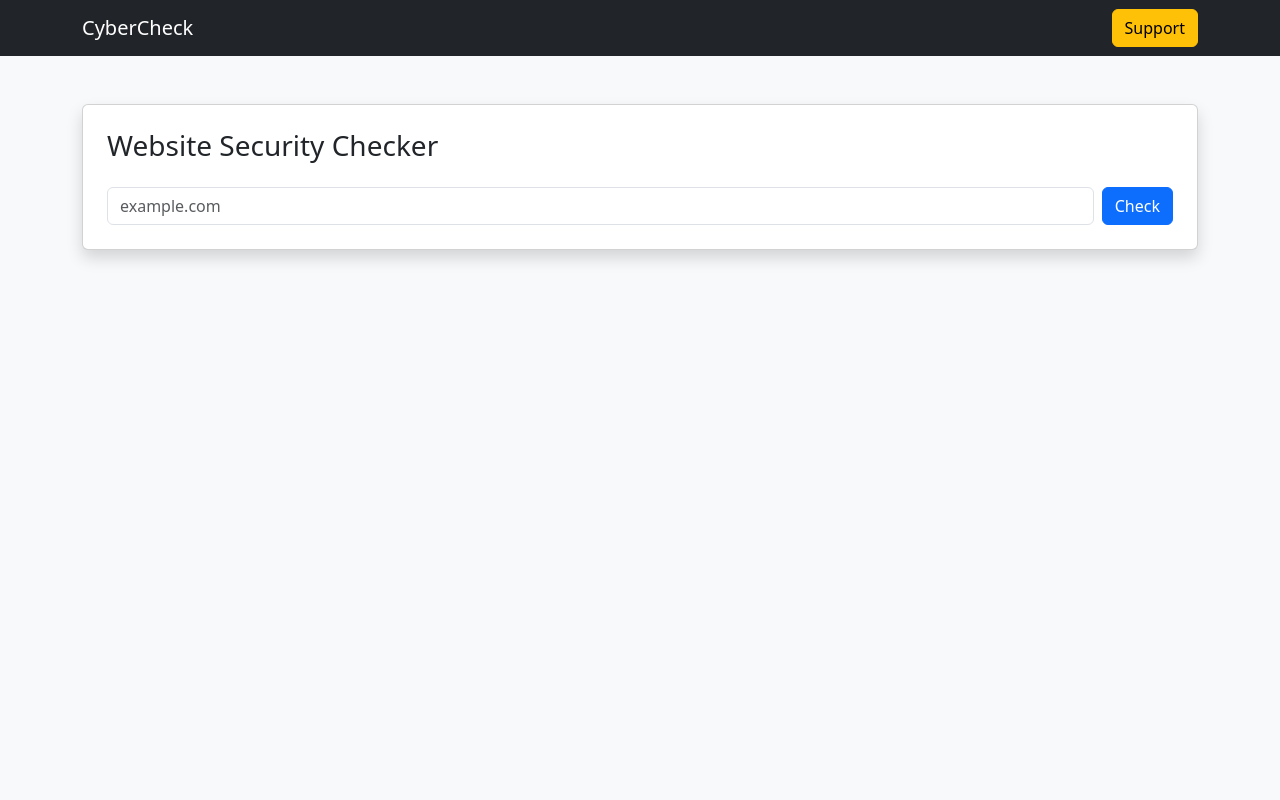
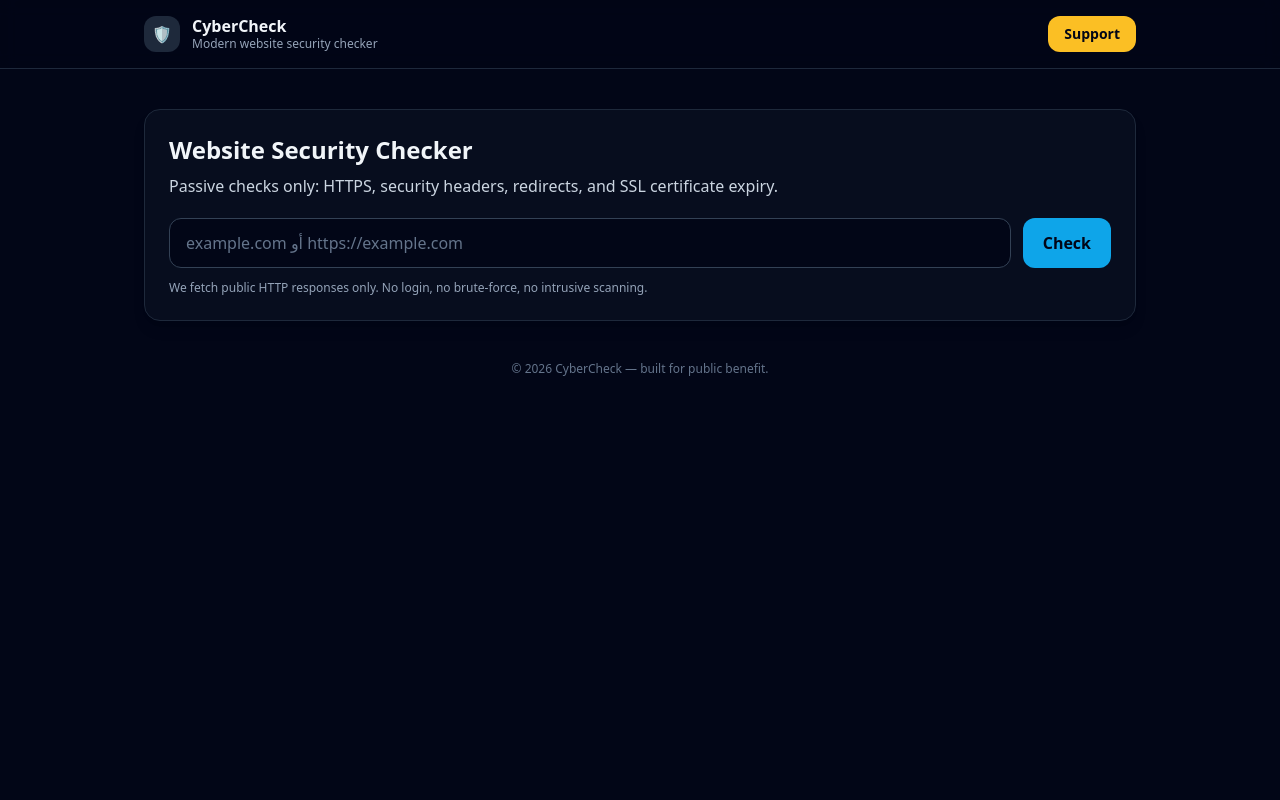
Before and after one commit to abdullahdevv/cybercheck, a Flask app: page / in a window 1280 px wide. Run offline with Flask 3, Linux system fonts and the light colour scheme; some libraries are stand-ins or nearby versions.

Commit message:
V2: modern UI + grade + redirects + SSL expiry + gunicorn

```diff
--- a/app.py
+++ b/app.py
@@ -1,17 +1,18 @@
 from flask import Flask, request, render_template
 import requests
 from urllib.parse import urlparse
-from datetime import datetime
+from datetime import datetime, timezone
+import socket, ssl
 
 app = Flask(__name__)
 
 RECOMMENDED = [
-    "Strict-Transport-Security",
-    "Content-Security-Policy",
-    "X-Frame-Options",
-    "X-Content-Type-Options",
-    "Referrer-Policy",
-    "Permissions-Policy",
+    ("Strict-Transport-Security", "Enforces HTTPS (HSTS) to prevent downgrade attacks."),
+    ("Content-Security-Policy", "Helps mitigate XSS and content injection."),
+    ("X-Frame-Options", "Protects against clickjacking."),
+    ("X-Content-Type-Options", "Prevents MIME sniffing."),
+    ("Referrer-Policy", "Controls referrer information leakage."),
+    ("Permissions-Policy", "Restricts powerful browser features."),
 ]
 
 DONATE_URL = "https://buymeacoffee.com/cyberguard"
@@ -22,51 +23,124 @@ def normalize_url(u: str) -> str:
         u = "https://" + u
     return u
 
+def get_cert_expiry(hostname: str, port: int = 443, timeout: int = 5):
+    """Passive SSL cert expiry check. Returns (days_left, not_after_str) or (None, None)."""
+    try:
+        ctx = ssl.create_default_context()
+        with socket.create_connection((hostname, port), timeout=timeout) as sock:
+            with ctx.wrap_socket(sock, server_hostname=hostname) as ssock:
+                cert = ssock.getpeercert()
+        not_after = cert.get("notAfter")
+        if not not_after:
+            return None, None
+        # Example format: 'Jun 15 12:00:00 2026 GMT'
+        dt = datetime.strptime(not_after, "%b %d %H:%M:%S %Y %Z").replace(tzinfo=timezone.utc)
+        days_left = (dt - datetime.now(timezone.utc)).days
+        return days_left, not_after
+    except Exception:
+        return None, None
+
+def grade_from_score(score: int) -> str:
+    if score >= 90: return "A"
+    if score >= 75: return "B"
+    if score >= 55: return "C"
+    return "D"
+
 @app.route("/", methods=["GET", "POST"])
 def index():
     result = None
 
     if request.method == "POST":
-        url = normalize_url(request.form["url"])
-        parsed = urlparse(url)
-        https = (parsed.scheme == "https")
+        raw = request.form["url"]
+        url = normalize_url(raw)
 
-        headers = {}
-        missing = RECOMMENDED.copy()
+        headers_found = {}
+        missing = []
+        tips = []
         error = None
+        redirects = []
         score = 0
 
         try:
-            r = requests.get(url, timeout=10, allow_redirects=True)
+            r = requests.get(url, timeout=12, allow_redirects=True, headers={"User-Agent": "CyberCheck/1.0"})
+            final_url = r.url  # بعد الريدايركت
+            parsed = urlparse(final_url)
+            hostname = parsed.hostname or ""
+            https = (parsed.scheme == "https")
 
-            # نقاط HTTPS
+            # Redirect chain
+            redirects = [resp.url for resp in r.history] + [r.url] if r.history else [r.url]
+
+            # HTTPS points
             if https:
                 score += 20
+            else:
+                tips.append("Your site is not using HTTPS. Enable TLS/SSL and redirect HTTP → HTTPS.")
 
-            # فحص الهيدرز
-            for h in RECOMMENDED:
+            # Header checks (80 points total)
+            per_header = 80 // len(RECOMMENDED)
+            for h, why in RECOMMENDED:
                 if h in r.headers:
-                    headers[h] = r.headers.get(h)
-                    if h in missing:
-                        missing.remove(h)
+                    headers_found[h] = r.headers.get(h)
+                    score += per_header
+                else:
+                    missing.append({"name": h, "why": why})
 
-            # نقاط الهيدرز (80%)
-            score += (len(headers) * 80) // len(RECOMMENDED)
+            # Cert expiry (optional bonus/penalty signals - لا يغير السكور كثير)
+            cert_days, cert_not_after = (None, None)
+            if https and hostname:
+                cert_days, cert_not_after = get_cert_expiry(hostname)
+                if cert_days is not None:
+                    if cert_days < 0:
+                        tips.append("SSL certificate appears expired. Renew it ASAP.")
+                    elif cert_days <= 14:
+                        tips.append(f"SSL certificate expires soon ({cert_days} days). Plan renewal.")
+                else:
+                    tips.append("Could not read SSL certificate expiry (might be blocked or non-standard setup).")
 
-            if not headers:
-                headers = {"(none found)": "No recommended security headers detected"}
+            # Clamp score
+            score = max(0, min(100, score))
+            grade = grade_from_score(score)
+
+            # Extra helpful tips based on missing
+            if any(m["name"] == "Content-Security-Policy" for m in missing):
+                tips.append("Consider adding a strict Content-Security-Policy (start with report-only if needed).")
+            if any(m["name"] == "Strict-Transport-Security" for m in missing) and https:
+                tips.append("Enable HSTS to enforce HTTPS after first visit.")
+
+            if not headers_found:
+                headers_found = {"(none found)": "No recommended security headers detected."}
+
+            result = {
+                "input": raw,
+                "final_url": final_url,
+                "https": https,
+                "headers": headers_found,
+                "missing": missing,
+                "tips": tips,
+                "score": score,
+                "grade": grade,
+                "redirects": redirects,
+                "cert_days": cert_days,
+                "cert_not_after": cert_not_after,
+                "error": error,
+            }
 
         except Exception as e:
-            error = str(e)
-
-        result = {
-            "url": url,
-            "https": https,
-            "headers": headers,
-            "missing": missing,
-            "error": error,
-            "score": score
-        }
+            result = {
+                "input": raw,
+                "final_url": url,
+                "https": False,
+                "headers": {},
+                "missing": [],
+                "tips": [],
+                "score": 0,
+                "grade": "D",
+                "redirects": [],
+                "cert_days": None,
+                "cert_not_after": None,
+                "error": str(e),
+            }
 
     return render_template(
         "index.html",
--- /dev/null
+++ b/requirements.txt
@@ -0,0 +1,3 @@
+flask==3.1.2
+requests==2.32.5
+gunicorn==22.0.0
--- a/templates/index.html
+++ b/templates/index.html
@@ -1,55 +1,174 @@
 <!doctype html>
-<html>
+<html lang="en" class="h-full">
 <head>
   <meta charset="utf-8">
+  <meta name="viewport" content="width=device-width, initial-scale=1">
   <title>CyberCheck</title>
-  <link href="https://cdn.jsdelivr.net/npm/bootstrap@5.3.3/dist/css/bootstrap.min.css" rel="stylesheet">
+  <script src="https://cdn.tailwindcss.com"></script>
 </head>
-<body class="bg-light">
 
-<nav class="navbar navbar-dark bg-dark">
-  <div class="container">
-    <span class="navbar-brand">CyberCheck</span>
-    <a class="btn btn-warning" href="{{ donate_url }}" target="_blank">Support</a>
+<body class="h-full bg-slate-950 text-slate-100">
+  <!-- Top bar -->
+  <header class="border-b border-slate-800 bg-slate-950/60 backdrop-blur">
+    <div class="mx-auto max-w-5xl px-4 py-4 flex items-center justify-between">
+      <div class="flex items-center gap-3">
+        <div class="h-9 w-9 rounded-xl bg-slate-800 grid place-items-center">🛡️</div>
+        <div>
+          <div class="font-semibold leading-5">CyberCheck</div>
+          <div class="text-xs text-slate-400">Modern website security checker</div>
         </div>
-</nav>
+      </div>
+      <a class="rounded-xl bg-amber-400 px-4 py-2 text-sm font-semibold text-slate-950 hover:bg-amber-300"
+         href="{{ donate_url }}" target="_blank" rel="noopener">
+        Support
+      </a>
+    </div>
+  </header>
 
-<div class="container py-5">
-  <div class="card p-4 shadow">
-    <h3>Website Security Checker</h3>
-    <form method="post" class="d-flex gap-2 mt-3">
-      <input name="url" class="form-control" placeholder="example.com" required>
-      <button class="btn btn-primary">Check</button>
+  <main class="mx-auto max-w-5xl px-4 py-10">
+    <!-- Hero -->
+    <section class="rounded-2xl border border-slate-800 bg-slate-900/40 p-6 shadow-lg">
+      <h1 class="text-2xl font-bold">Website Security Checker</h1>
+      <p class="mt-2 text-slate-300">
+        Passive checks only: HTTPS, security headers, redirects, and SSL certificate expiry.
+      </p>
+
+      <form method="post" class="mt-5 flex flex-col gap-3 sm:flex-row">
+        <input name="url" required
+               class="w-full rounded-xl border border-slate-700 bg-slate-950 px-4 py-3 text-slate-100 placeholder:text-slate-500 focus:outline-none focus:ring-2 focus:ring-sky-500"
+               placeholder="example.com أو https://example.com">
+        <button class="rounded-xl bg-sky-500 px-5 py-3 font-semibold text-slate-950 hover:bg-sky-400">
+          Check
+        </button>
       </form>
+
+      <div class="mt-3 text-xs text-slate-400">
+        We fetch public HTTP responses only. No login, no brute-force, no intrusive scanning.
+      </div>
+    </section>
+
+    {% if result %}
+    <!-- Results -->
+    <section class="mt-6 grid gap-6">
+      <div class="rounded-2xl border border-slate-800 bg-slate-900/40 p-6">
+        <div class="flex flex-col gap-3 sm:flex-row sm:items-center sm:justify-between">
+          <div>
+            <div class="text-sm text-slate-400">Final URL</div>
+            <div class="font-semibold break-all">{{ result.final_url }}</div>
           </div>
 
-  {% if result %}
-  <div class="card p-4 shadow mt-4">
-    <h5>Result: {{ result.url }}</h5>
-<div class="mb-2">
-  <strong>Security Score:</strong>
-  <span class="badge bg-{{ 'success' if result.score >= 70 else 'warning' if result.score >= 40 else 'danger' }}">
-    {{ result.score }}/100
+          <div class="flex items-center gap-3">
+            <span class="rounded-full px-3 py-1 text-sm font-semibold
+              {% if result.https %} bg-emerald-400 text-slate-950 {% else %} bg-rose-400 text-slate-950 {% endif %}">
+              {% if result.https %} HTTPS ✅ {% else %} HTTPS ❌ {% endif %}
+            </span>
+
+            <span class="rounded-full px-3 py-1 text-sm font-semibold bg-slate-800">
+              Grade: <span class="text-white">{{ result.grade }}</span>
             </span>
           </div>
-    <p>HTTPS: {{ "Yes" if result.https else "No" }}</p>
+        </div>
 
-    <h6>Headers:</h6>
-    <ul>
+        {% if result.error %}
+          <div class="mt-4 rounded-xl border border-rose-500/40 bg-rose-500/10 p-4 text-rose-200">
+            <b>Error:</b> {{ result.error }}
+          </div>
+        {% else %}
+          <!-- Score bar -->
+          <div class="mt-5">
+            <div class="flex items-center justify-between text-sm">
+              <span class="text-slate-300 font-semibold">Security Score</span>
+              <span class="text-slate-300">{{ result.score }}/100</span>
+            </div>
+            <div class="mt-2 h-3 w-full rounded-full bg-slate-800">
+              <div class="h-3 rounded-full
+                {% if result.score >= 75 %} bg-emerald-400
+                {% elif result.score >= 55 %} bg-amber-400
+                {% else %} bg-rose-400 {% endif %}"
+                style="width: {{ result.score }}%;"></div>
+            </div>
+          </div>
+
+          <!-- Redirect chain -->
+          <div class="mt-6">
+            <div class="text-sm font-semibold text-slate-200">Redirect chain</div>
+            <div class="mt-2 rounded-xl border border-slate-800 bg-slate-950/40 p-3 text-sm text-slate-300">
+              {% for u in result.redirects %}
+                <div class="break-all">{% if not loop.first %}→ {% endif %}{{ u }}</div>
+              {% endfor %}
+            </div>
+          </div>
+
+          <!-- SSL expiry -->
+          <div class="mt-6">
+            <div class="text-sm font-semibold text-slate-200">SSL certificate</div>
+            <div class="mt-2 text-sm text-slate-300">
+              {% if result.cert_days is not none %}
+                Expires in <b>{{ result.cert_days }}</b> day(s) — <span class="text-slate-400">{{ result.cert_not_after }}</span>
+              {% else %}
+                <span class="text-slate-400">Not available (non-HTTPS or could not read certificate).</span>
+              {% endif %}
+            </div>
+          </div>
+
+          <!-- Headers found -->
+          <div class="mt-6">
+            <div class="text-sm font-semibold text-slate-200">Detected security headers</div>
+            <div class="mt-2 overflow-hidden rounded-xl border border-slate-800">
+              <table class="w-full text-sm">
+                <thead class="bg-slate-950/60 text-slate-300">
+                  <tr>
+                    <th class="text-left px-4 py-3">Header</th>
+                    <th class="text-left px-4 py-3">Value</th>
+                  </tr>
+                </thead>
+                <tbody class="divide-y divide-slate-800 bg-slate-950/20">
                   {% for k,v in result.headers.items() %}
-        <li>{{k}} : {{v}}</li>
+                  <tr>
+                    <td class="px-4 py-3 font-semibold text-slate-200">{{ k }}</td>
+                    <td class="px-4 py-3 break-all text-slate-300">{{ v }}</td>
+                  </tr>
                   {% endfor %}
-    </ul>
+                </tbody>
+              </table>
+            </div>
+          </div>
 
-    <h6>Missing:</h6>
-    <ul>
-      {% for item in result.missing %}
-        <li>{{item}}</li>
+          <!-- Missing -->
+          <div class="mt-6">
+            <div class="text-sm font-semibold text-slate-200">Missing / recommended</div>
+            <div class="mt-2 grid gap-3">
+              {% for m in result.missing %}
+              <div class="rounded-xl border border-slate-800 bg-slate-950/30 p-4">
+                <div class="font-semibold">{{ m.name }}</div>
+                <div class="mt-1 text-sm text-slate-400">{{ m.why }}</div>
+              </div>
+              {% endfor %}
+              {% if result.missing|length == 0 %}
+                <div class="text-sm text-emerald-300">Nice! No missing recommended headers.</div>
+              {% endif %}
+            </div>
+          </div>
+
+          <!-- Tips -->
+          {% if result.tips and result.tips|length > 0 %}
+          <div class="mt-6">
+            <div class="text-sm font-semibold text-slate-200">Actionable tips</div>
+            <ul class="mt-2 list-disc pl-5 text-sm text-slate-300 space-y-1">
+              {% for t in result.tips %}
+              <li>{{ t }}</li>
               {% endfor %}
             </ul>
           </div>
           {% endif %}
+        {% endif %}
       </div>
+    </section>
+    {% endif %}
 
+    <footer class="mt-10 text-center text-xs text-slate-500">
+      © {{ year }} CyberCheck — built for public benefit.
+    </footer>
+  </main>
 </body>
 </html>
```
Lines whose indentation alone changed are shown as unchanged.
